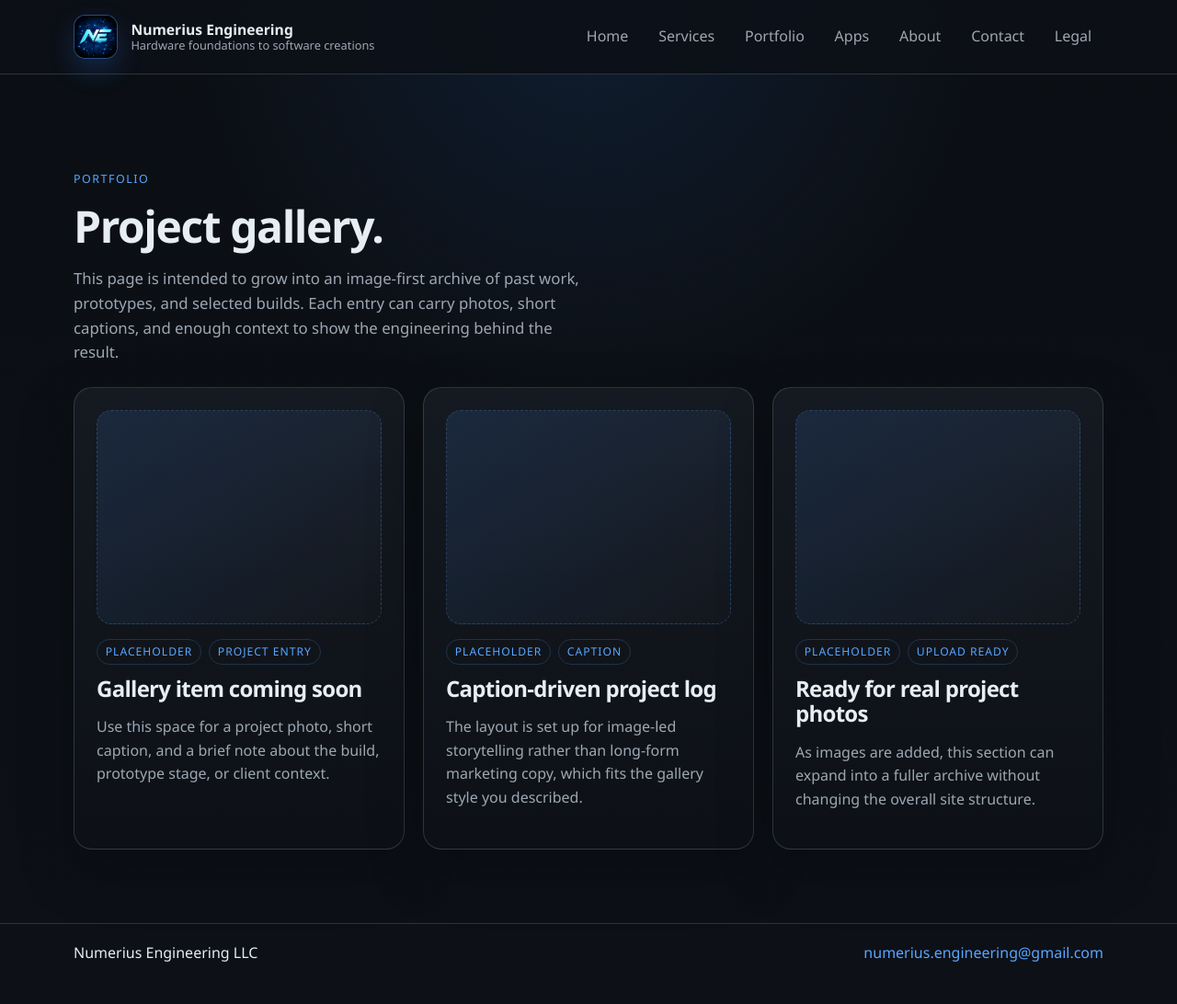
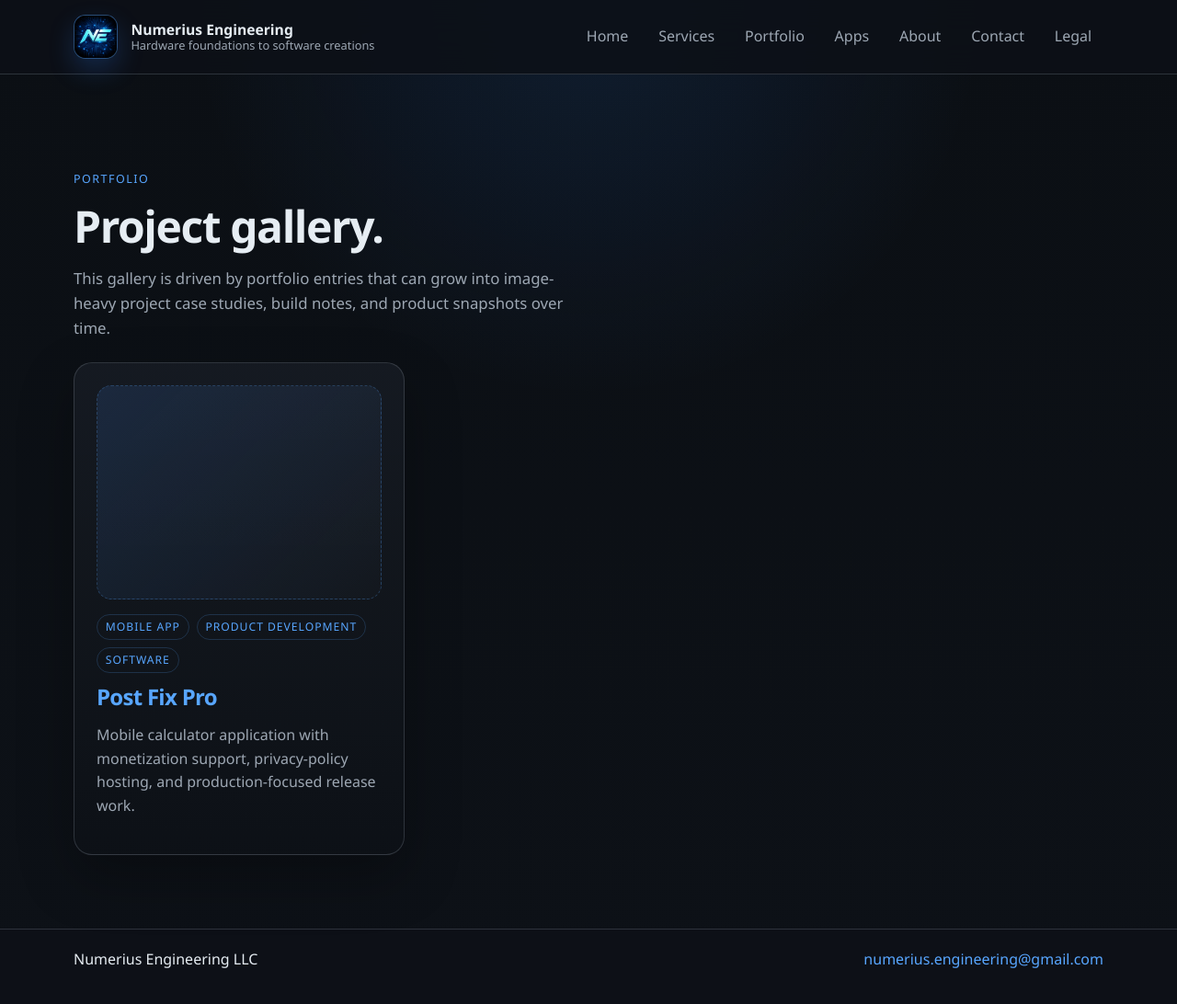
Before and after one commit to numerius-engineering/web, a Jekyll site: the page built from portfolio.md, in a window 1280 px wide and 1096 px high. Shown: the top 1092 px of the window at 92% size. Built offline with Jekyll 4.4.1, drawn with Linux system fonts in a browser that asks for light colours.

Commit message:
Add portfolio collection scaffold

```diff
--- a/_config.yml
+++ b/_config.yml
@@ -7,6 +7,10 @@ baseurl: "/web"
 url: "https://numerius-engineering.github.io"
 permalink: pretty
 markdown: kramdown
+
+collections:
+  portfolio:
+    output: true
 
 exclude:
   - README.md
@@ -23,3 +27,9 @@ defaults:
       path: ""
     values:
       layout: default
+  -
+    scope:
+      path: ""
+      type: portfolio
+    values:
+      layout: default
--- /dev/null
+++ b/_portfolio/post-fix-pro.md
@@ -0,0 +1,28 @@
+---
+title: Post Fix Pro
+description: Mobile calculator application with monetization support, privacy-policy hosting, and production-focused release work.
+permalink: /portfolio/post-fix-pro/
+tags:
+  - Mobile app
+  - Product development
+  - Software
+  - Release support
+featured: true
+---
+
+<section class="page-header">
+  <p class="eyebrow">Portfolio</p>
+  <h1>Post Fix Pro</h1>
+  <p class="lead">Post Fix Pro is a production-minded mobile calculator application supported by release work across policy documentation, app-store readiness, and product-facing software delivery.</p>
+</section>
+
+<section class="section-grid">
+  <article class="content-block">
+    <h2>Project focus</h2>
+    <p>This project centered on delivering a polished utility application with the surrounding materials needed for publication and maintenance. The work included product definition, software implementation, and the legal documentation needed to support external distribution.</p>
+  </article>
+  <article class="content-block">
+    <h2>What it demonstrates</h2>
+    <p>Post Fix Pro reflects the broader Numerius Engineering approach: practical software execution, attention to deployment details, and the ability to support a product beyond the code itself through public-facing documentation and release support.</p>
+  </article>
+</section>
--- a/assets/css/style.scss
+++ b/assets/css/style.scss
@@ -341,6 +341,19 @@ li {
   margin-bottom: 1rem;
 }
 
+.gallery-image {
+  display: block;
+  width: 100%;
+  aspect-ratio: 4 / 3;
+  object-fit: cover;
+  border-radius: 1rem;
+  border: 1px solid rgba(88, 166, 255, 0.2);
+  margin-bottom: 1rem;
+  background:
+    linear-gradient(135deg, rgba(47, 129, 247, 0.12), transparent),
+    linear-gradient(180deg, rgba(255, 255, 255, 0.02), rgba(255, 255, 255, 0.01));
+}
+
 .gallery-meta {
   display: flex;
   gap: 0.5rem;
--- a/portfolio.md
+++ b/portfolio.md
@@ -6,35 +6,27 @@ description: A project gallery for past work, prototypes, and build documentatio
 <section class="page-header">
   <p class="eyebrow">Portfolio</p>
   <h1>Project gallery.</h1>
-  <p class="lead">This page is intended to grow into an image-first archive of past work, prototypes, and selected builds. Each entry can carry photos, short captions, and enough context to show the engineering behind the result.</p>
+  <p class="lead">This gallery is driven by portfolio entries that can grow into image-heavy project case studies, build notes, and product snapshots over time.</p>
 </section>
 
 <section class="gallery-grid">
-  <article class="gallery-item">
-    <div class="gallery-frame"></div>
-    <div class="gallery-meta">
-      <span class="tag">Placeholder</span>
-      <span class="tag">Project Entry</span>
-    </div>
-    <h2>Gallery item coming soon</h2>
-    <p>Use this space for a project photo, short caption, and a brief note about the build, prototype stage, or client context.</p>
-  </article>
-  <article class="gallery-item">
-    <div class="gallery-frame"></div>
-    <div class="gallery-meta">
-      <span class="tag">Placeholder</span>
-      <span class="tag">Caption</span>
-    </div>
-    <h2>Caption-driven project log</h2>
-    <p>The layout is set up for image-led storytelling rather than long-form marketing copy, which fits the gallery style you described.</p>
-  </article>
-  <article class="gallery-item">
-    <div class="gallery-frame"></div>
-    <div class="gallery-meta">
-      <span class="tag">Placeholder</span>
-      <span class="tag">Upload Ready</span>
-    </div>
-    <h2>Ready for real project photos</h2>
-    <p>As images are added, this section can expand into a fuller archive without changing the overall site structure.</p>
-  </article>
+  {% assign portfolio_items = site.portfolio | sort: "title" %}
+  {% for project in portfolio_items %}
+    <article class="gallery-item">
+      {% if project.thumbnail %}
+        <img class="gallery-image" src="{{ project.thumbnail | relative_url }}" alt="{{ project.title }}">
+      {% else %}
+        <div class="gallery-frame"></div>
+      {% endif %}
+      {% if project.tags %}
+        <div class="gallery-meta">
+          {% for tag in project.tags limit:3 %}
+            <span class="tag">{{ tag }}</span>
+          {% endfor %}
+        </div>
+      {% endif %}
+      <h2><a href="{{ project.url | relative_url }}">{{ project.title }}</a></h2>
+      <p>{{ project.description }}</p>
+    </article>
+  {% endfor %}
 </section>
```
